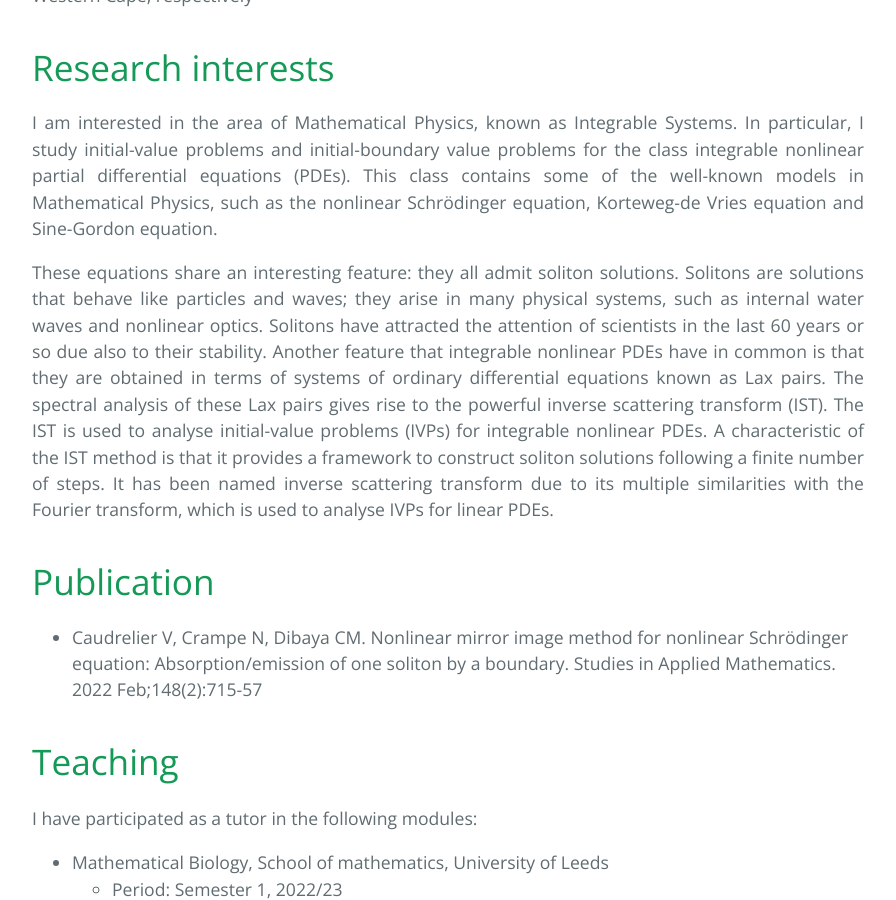
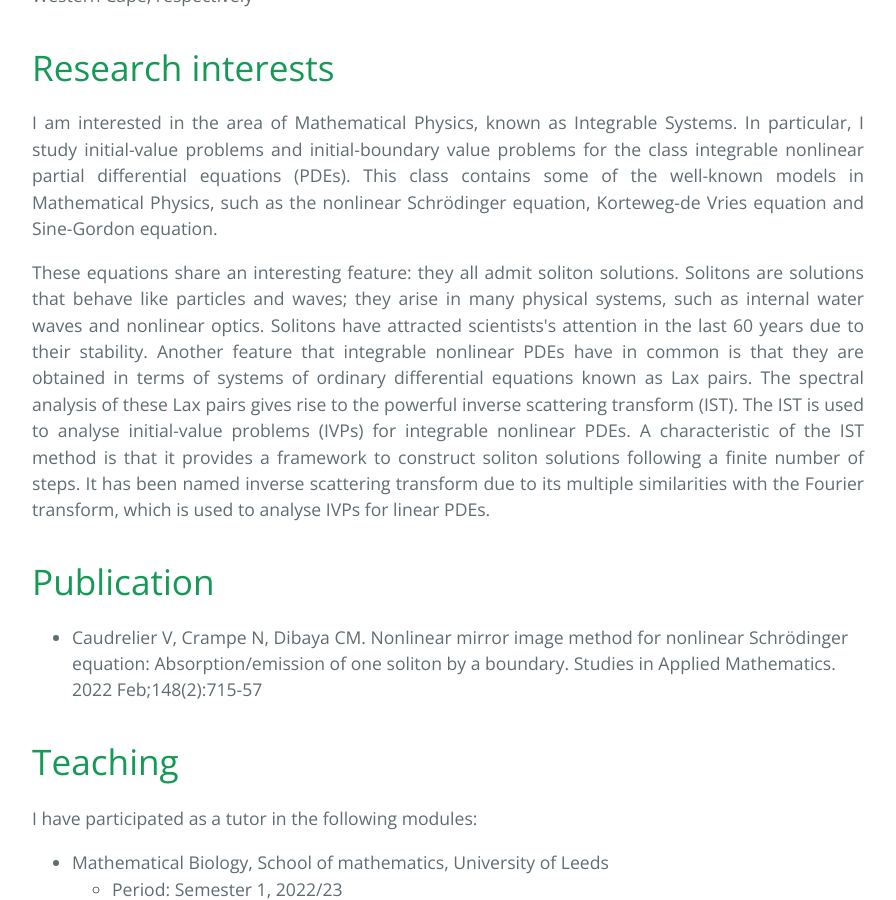
Before and after one commit to carlosdibaya/carlosdibaya.github.io, a Jekyll site: the page built from index.md, in a window 1280 px wide and 900 px high, scrolled down 532 px. Shown: the whole window, without its empty margins (192-1088 px from the left). Built offline with Jekyll 4.4.1, drawn with Linux system fonts in a browser that asks for light colours.

Commit message:
Update index.md

```diff
--- a/index.md
+++ b/index.md
@@ -21,7 +21,7 @@ There should be whitespace between paragraphs. We recommend including a README,
 
 <div style="text-align: justify"> <p>I am interested in the area of Mathematical Physics, known as Integrable Systems. In particular, I study initial-value problems and initial-boundary value problems for the class integrable nonlinear partial differential equations (PDEs). This class contains some of the well-known models in Mathematical Physics, such as the nonlinear Schrödinger equation, Korteweg-de Vries equation and Sine-Gordon equation. </p>
 
-<p>These equations share an interesting feature: they all admit soliton solutions. Solitons are solutions that behave like particles and waves; they arise in many physical systems, such as internal water waves and nonlinear optics. Solitons have attracted the attention of scientists in the last 60 years or so due also to their stability. Another feature that integrable nonlinear PDEs have in common is that they are obtained in terms of systems of ordinary differential equations known as Lax pairs. The spectral analysis of these Lax pairs gives rise to the powerful inverse scattering transform (IST). The IST is used to analyse initial-value problems (IVPs) for integrable nonlinear PDEs. A characteristic of the IST method is that it provides a framework to construct soliton solutions following a finite number of steps. It has been named inverse scattering transform due to its multiple similarities with the Fourier transform, which is used to analyse IVPs for linear PDEs.</p>
+<p>These equations share an interesting feature: they all admit soliton solutions. Solitons are solutions that behave like particles and waves; they arise in many physical systems, such as internal water waves and nonlinear optics. Solitons have attracted scientists's attention in the last 60 years due to their stability. Another feature that integrable nonlinear PDEs have in common is that they are obtained in terms of systems of ordinary differential equations known as Lax pairs. The spectral analysis of these Lax pairs gives rise to the powerful inverse scattering transform (IST). The IST is used to analyse initial-value problems (IVPs) for integrable nonlinear PDEs. A characteristic of the IST method is that it provides a framework to construct soliton solutions following a finite number of steps. It has been named inverse scattering transform due to its multiple similarities with the Fourier transform, which is used to analyse IVPs for linear PDEs.</p>
 </div>
 
 # Publication
```
